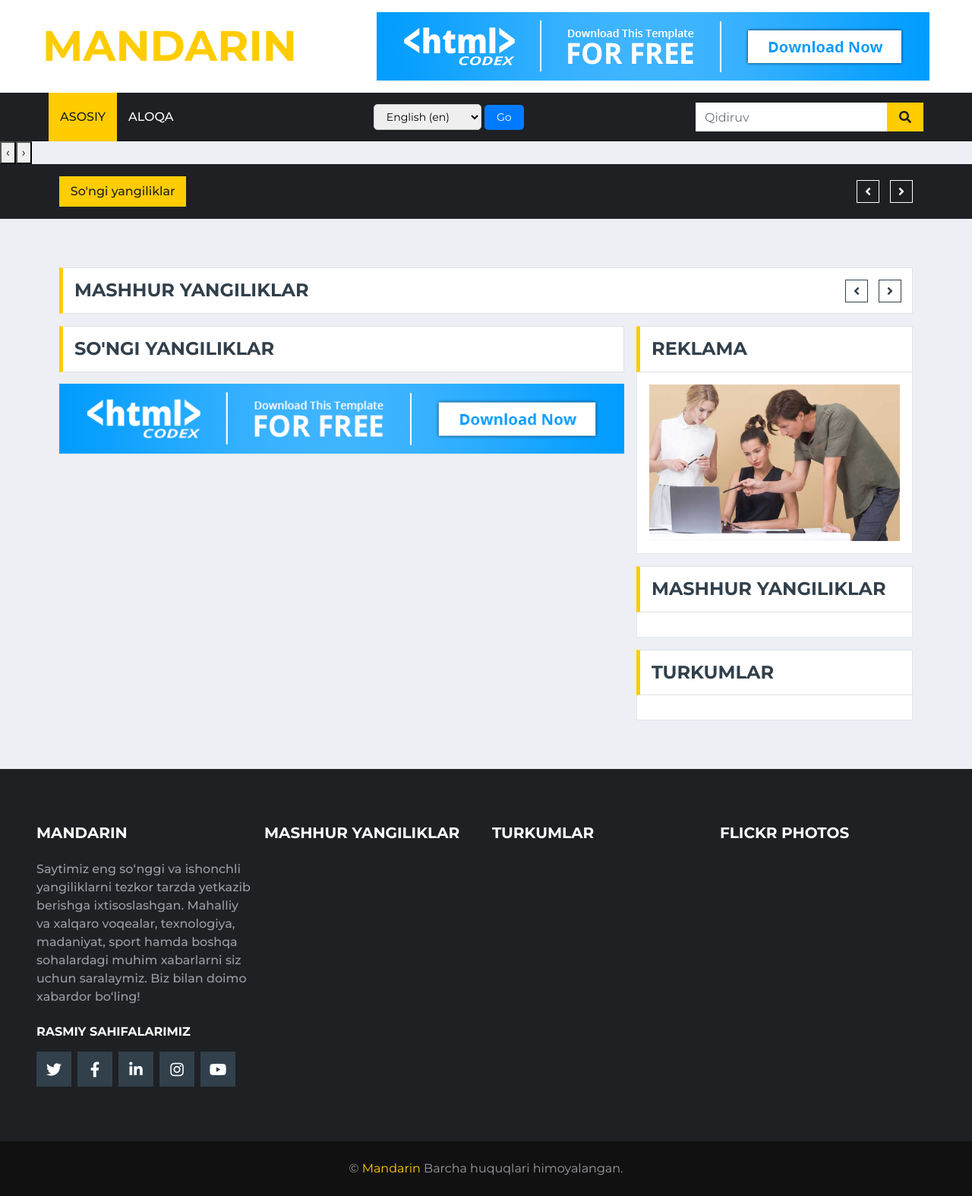
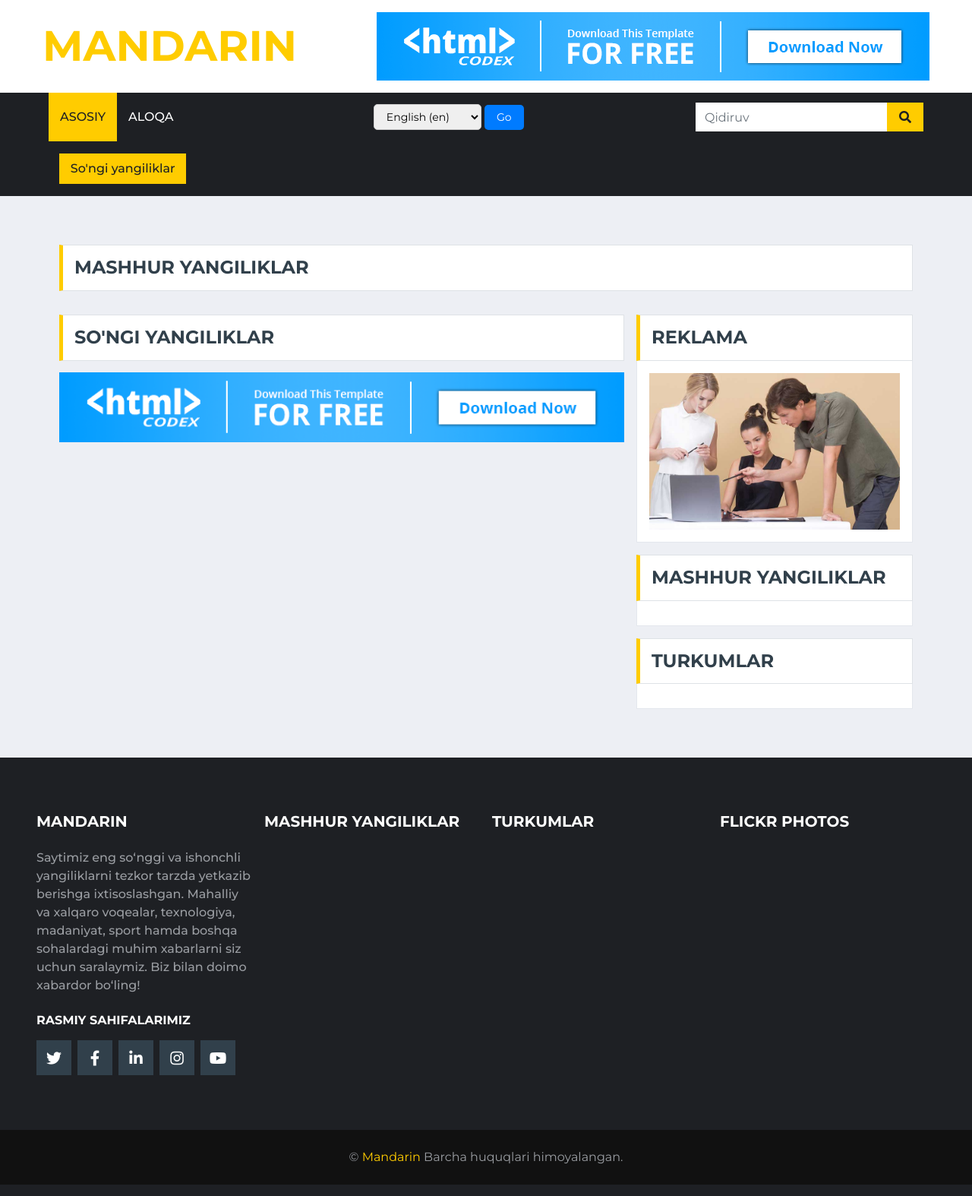
Before and after one commit to PythonBackendDeveloper04/blog, a Django app: page /en/ in a window 1280 px wide. Shown: the whole page at 76% size. Run offline with Django 4.2, Linux system fonts and the light colour scheme; data that the repository does not hold is empty; some libraries are stand-ins or nearby versions.

Commit message:
version 1.0

```diff
--- a/Blog/settings.py
+++ b/Blog/settings.py
@@ -26,7 +26,7 @@
 # SECURITY WARNING: don't run with debug turned on in production!
 DEBUG = config('DEBUG', default=False, cast=bool)
 
-ALLOWED_HOSTS = ['blog-5-3hl8.onrender.com']
+ALLOWED_HOSTS = ['news-txuu.onrender.com']
 
 
 # Application definition
--- a/posts/templates/posts/base.html
+++ b/posts/templates/posts/base.html
@@ -10,6 +10,8 @@
     <meta content="Free HTML Templates" name="keywords">
     <meta content="Free HTML Templates" name="description">
 
+    <link href="{% static 'posts/images/favicon.ico' %}" rel="icon">
+
     <!-- Google Web Fonts -->
     <link rel="preconnect" href="https://fonts.gstatic.com">
     <link href="https://fonts.googleapis.com/css2?family=Montserrat:wght@400;500;600;700&display=swap" rel="stylesheet">
@@ -18,6 +20,7 @@
     <link href="https://cdnjs.cloudflare.com/ajax/libs/font-awesome/5.15.0/css/all.min.css" rel="stylesheet">
 
     <!-- Libraries Stylesheet -->
+    <link href="{% static 'posts/lib/owlcarousel/assets/owl.carousel.min.css' %}" rel="stylesheet">
 
     <!-- Customized Bootstrap Stylesheet -->
     <link href="{% static 'posts/css/style.css' %}" rel="stylesheet">
```
